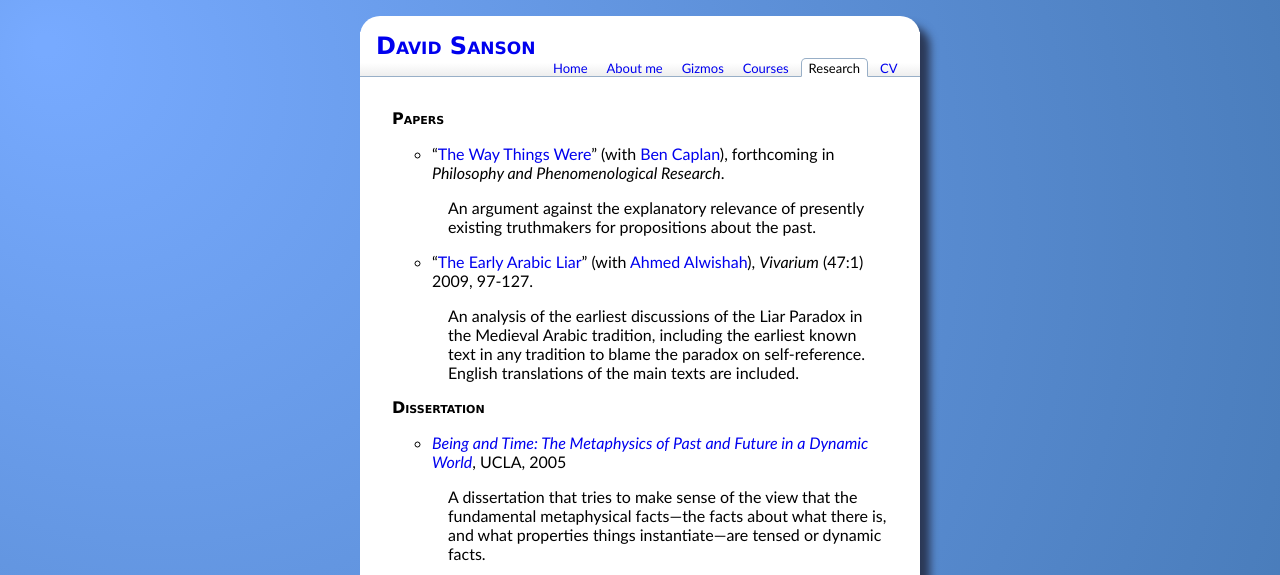
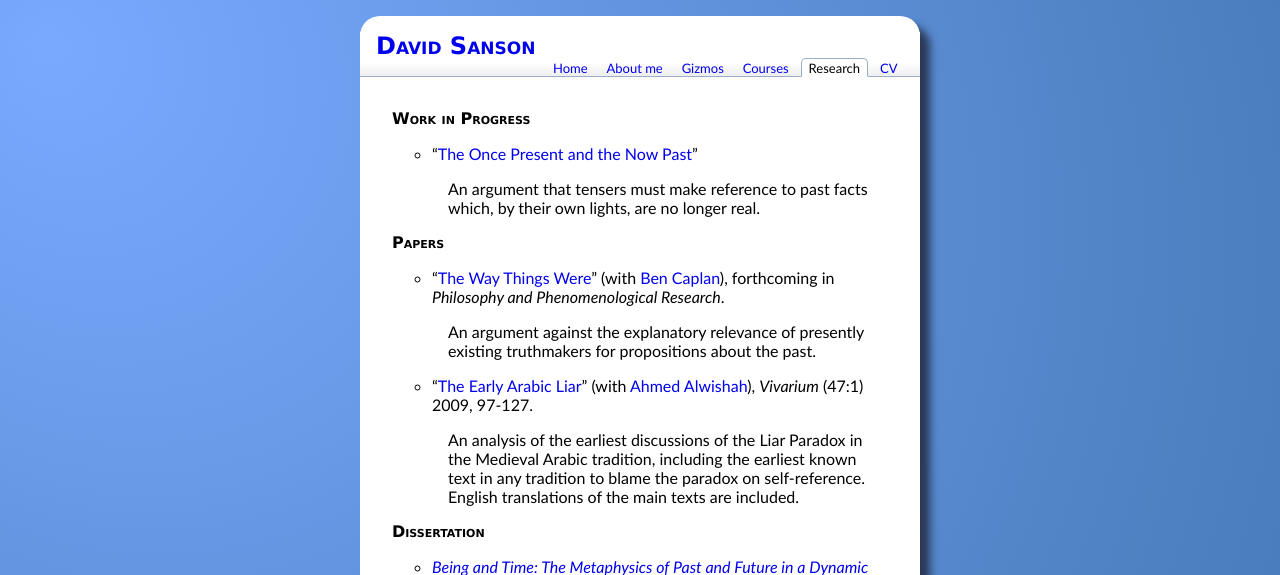
Before and after one commit to dsanson/dsanson.github.com, a Jekyll site: the page built from research/index.markdown, in a window 1280 px wide, cut to the strip 0-575 px from the top of the page. Built offline with Jekyll 4.4.1, drawn with Linux system fonts in a browser that asks for light colours; Markdown is read by kramdown in place of the engine named in the settings; comment, search, counter and statistics services are not loaded.

Commit message:
added draft of Once Present Now Past

```diff
--- a/research/index.markdown
+++ b/research/index.markdown
@@ -3,6 +3,12 @@ layout: name
 title: Research
 section: research
 ---
+
+# Work in Progress
+
+-   "[The Once Present and the Now Past](/home/research/oncepresent.pdf)"
+
+    -   An argument that tensers must make reference to past facts which, by their own lights, are no longer real.
 
 # Papers
 
```
Also changed, not shown: 1 other file.
